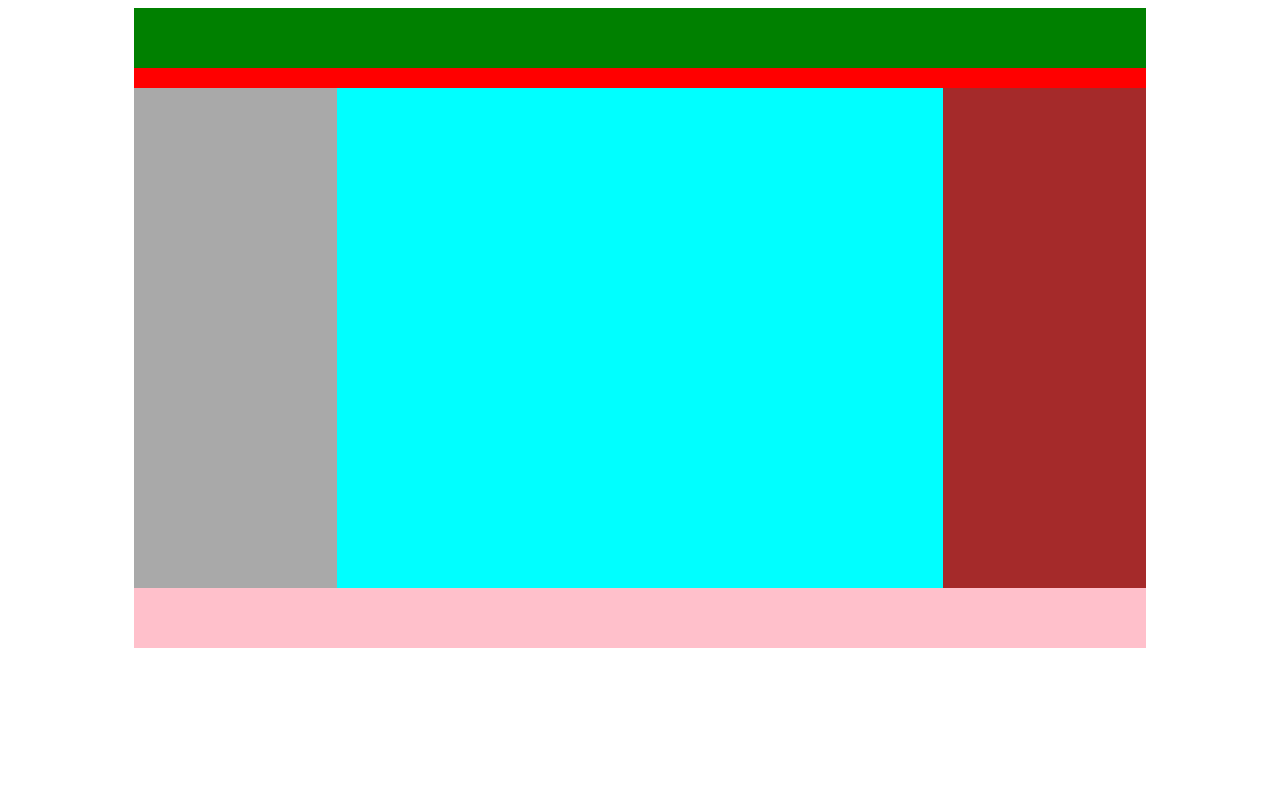
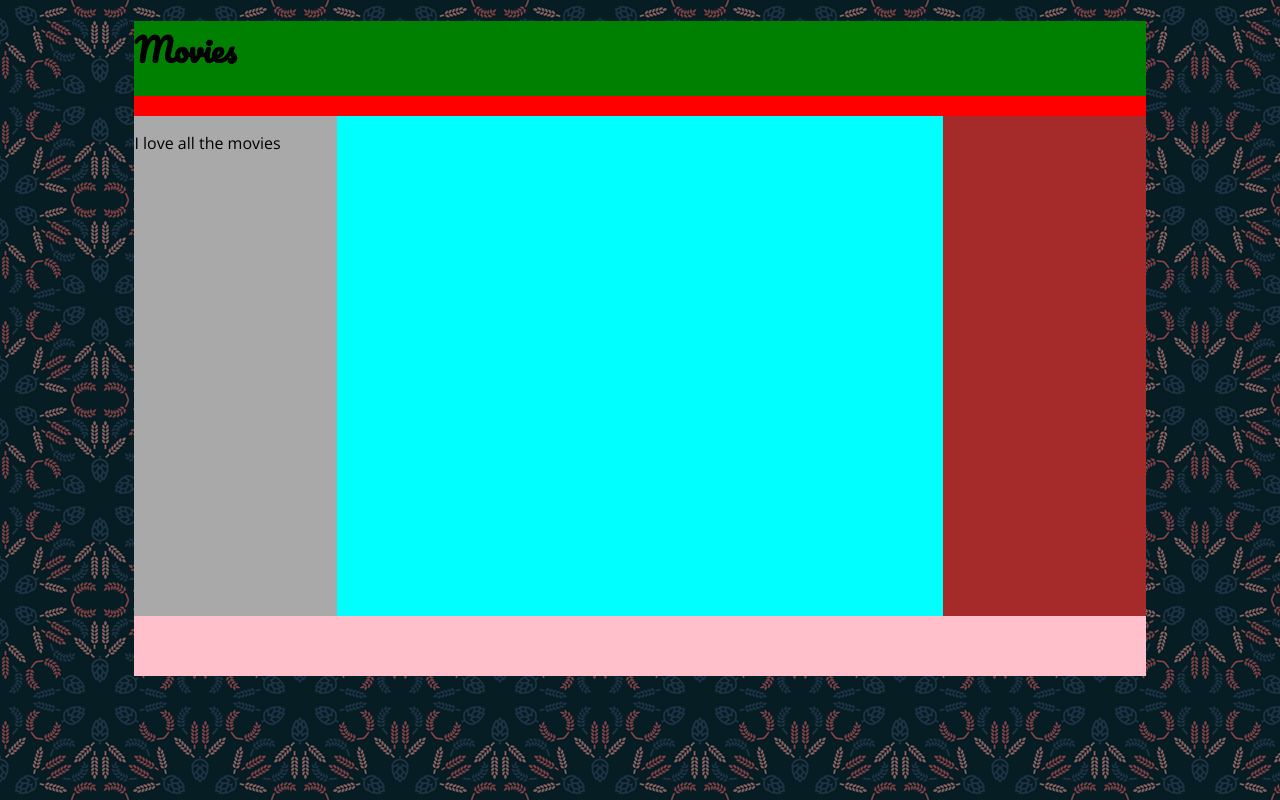
Before and after one commit to jonathan244366/Div-website-2-, a plain HTML site: page index.html in a window 1280 px wide. Drawn offline with nearby package versions, Linux system fonts and the light colour scheme.

Commit message:
added background

```diff
--- a/index.html
+++ b/index.html
@@ -2,12 +2,17 @@
 <html>
     <head>
         <link rel="stylesheet" type="text/css" href="style.css">
-        </head>
+
+        </head><link href="https://fonts.googleapis.com/css?family=Open+Sans|Pacifico" rel="stylesheet">
         <body>
             <div class="container">
-                <div class="headertop"></div>
+                <div class="headertop">
+                    <h1>Movies</h1>
+                </div>
                 <div class="headerbottom"></div>
-                <div class="columleft"></div>
+                <div class="columleft">
+                <p>I love all the movies</p>
+                </div>
                 <div class="columcenter"></div>
                 <div class= "columright"></div>
                 <div class="footer"></div>
--- a/style.css
+++ b/style.css
@@ -6,8 +6,9 @@
 }
 
 .headertop {
-    height: 60px;
+    height: 75px;
     background-color: green;
+    font-family: 'Pacifico', cursive;
 }
 
 .headerbottom {
@@ -20,6 +21,7 @@
     width: 20%;
     background-color: darkgray;
     float: left;
+    font-family: 'Open Sans', sans-serif;
 }
 
 .columcenter {
@@ -43,3 +45,7 @@
     background-color: pink;
     clear: left;
 }
+
+body {
+    background-image: url(wheat.png);
+}
```
Also changed, not shown: wheat.png (added).
